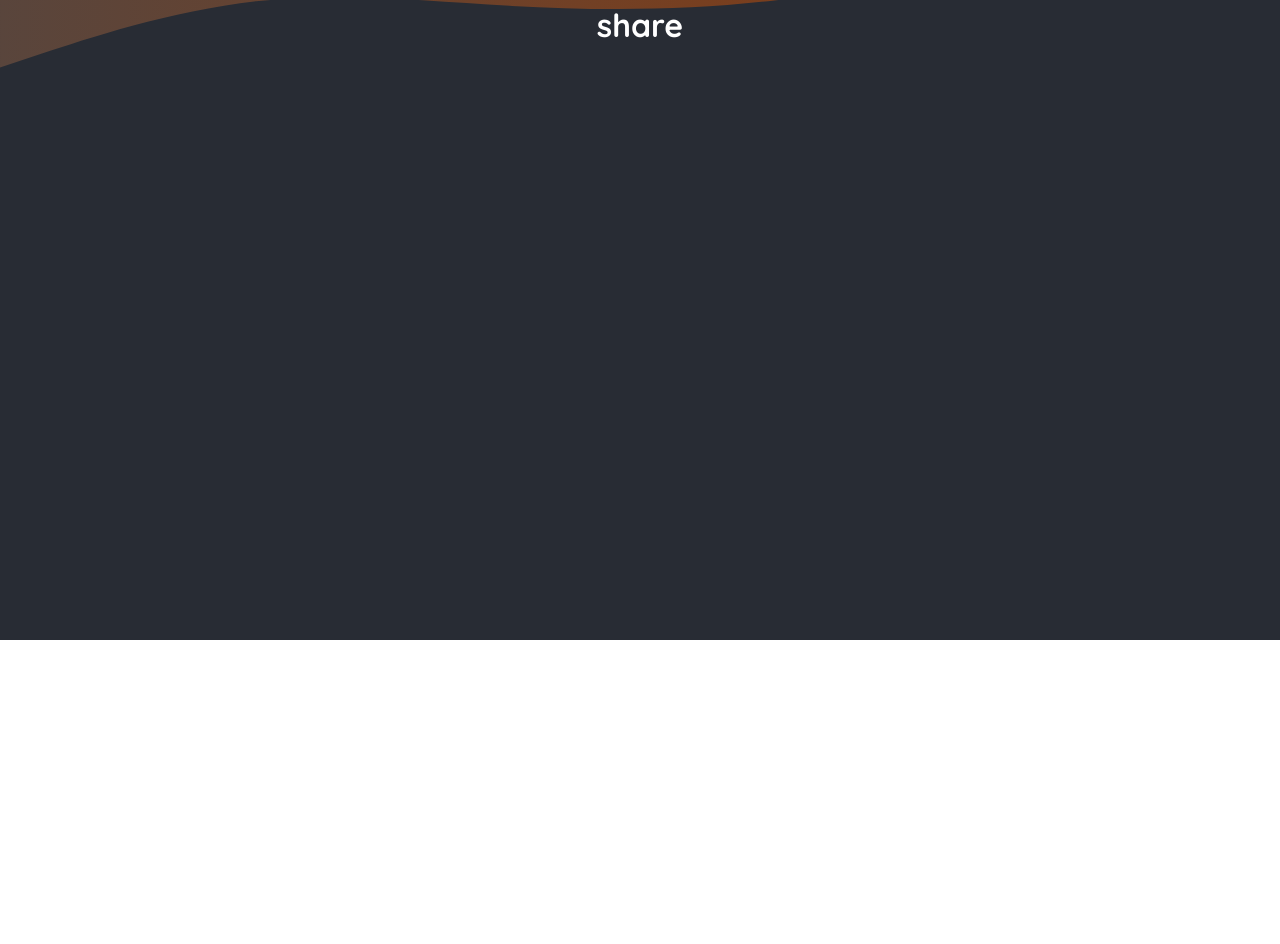
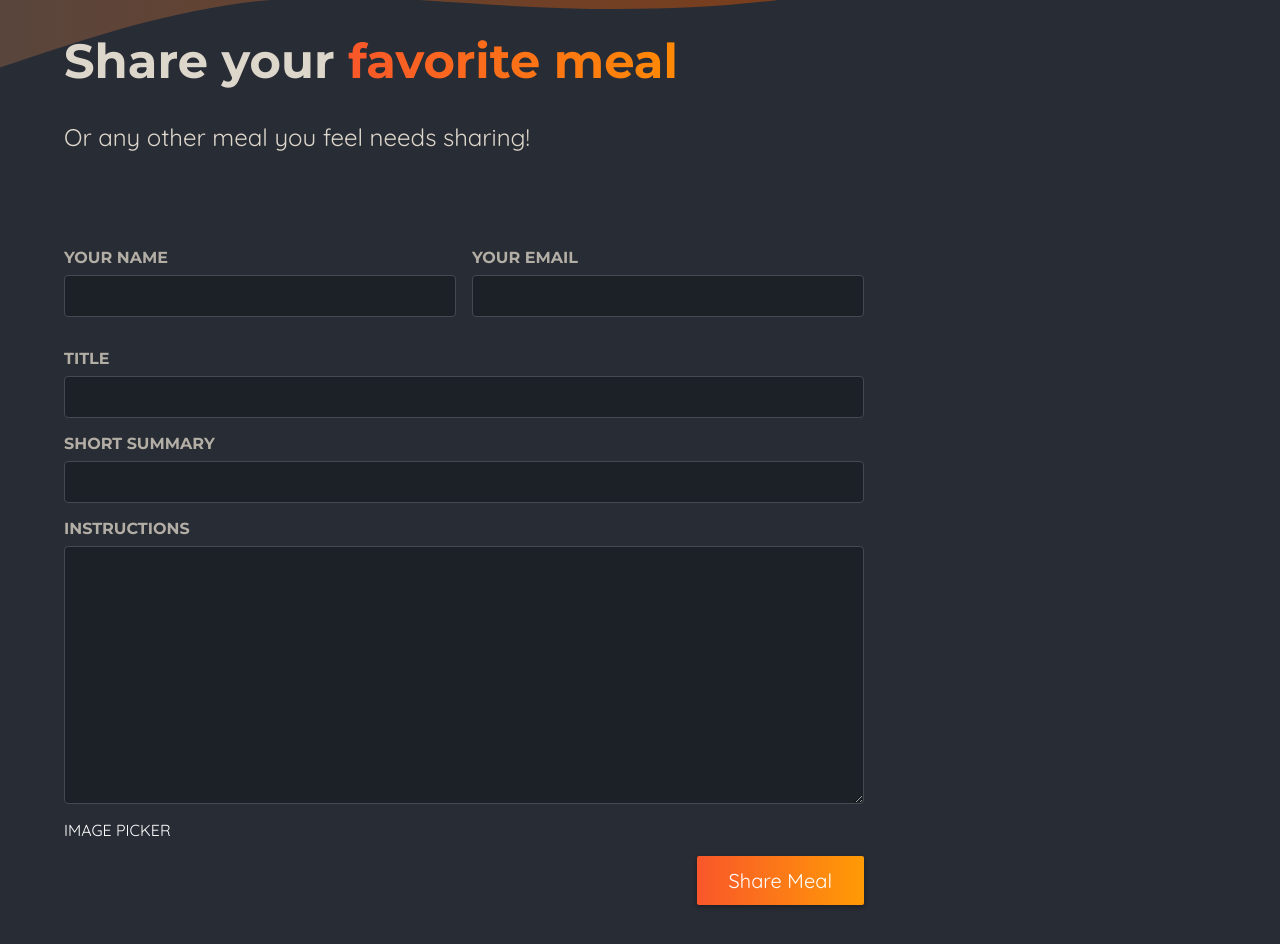
Before and after one commit to shaikat17/foodie-nextJS, a Next.js app: page /meals/share in a window 1280 px wide. Shown: the part 160-1104 px from the top of the page. Before the commit the page ends 800 px from the top, so only its background shows below. Built offline with nearby package versions, Linux system fonts and the light colour scheme.

Commit message:
Share meal page completed design.

```diff
--- a/app/meals/[mealSlug]/page.js
+++ b/app/meals/[mealSlug]/page.js
@@ -1,10 +1,14 @@
 import Image from 'next/image';
 import classes from './page.module.css';
 import { getMeal } from '@/lib/meals';
+import { notFound } from 'next/navigation';
 
 export default function MealDetailsPage({params}) {
     const meal = getMeal(params.mealSlug);
 
+  if(!meal) {
+    notFound();
+  }
     meal.instructions = meal.instructions.replace(/\n/g, '<br />');
   return (
     <>
--- a/app/meals/share/page.js
+++ b/app/meals/share/page.js
@@ -1,7 +1,49 @@
+import classes from './page.module.css';
+
 export default function ShareMealPage() {
-    return (
-        <main>
-            <h1 style={{ color: 'white', textAlign: 'center' }}>share</h1>
-        </main>
-    );
+  return (
+    <>
+      <header className={classes.header}>
+        <h1>
+          Share your <span className={classes.highlight}>favorite meal</span>
+        </h1>
+        <p>Or any other meal you feel needs sharing!</p>
+      </header>
+      <main className={classes.main}>
+        <form className={classes.form}>
+          <div className={classes.row}>
+            <p>
+              <label htmlFor="name">Your name</label>
+              <input type="text" id="name" name="name" required />
+            </p>
+            <p>
+              <label htmlFor="email">Your email</label>
+              <input type="email" id="email" name="email" required />
+            </p>
+          </div>
+          <p>
+            <label htmlFor="title">Title</label>
+            <input type="text" id="title" name="title" required />
+          </p>
+          <p>
+            <label htmlFor="summary">Short Summary</label>
+            <input type="text" id="summary" name="summary" required />
+          </p>
+          <p>
+            <label htmlFor="instructions">Instructions</label>
+            <textarea
+              id="instructions"
+              name="instructions"
+              rows="10"
+              required
+            ></textarea>
+          </p>
+          IMAGE PICKER
+          <p className={classes.actions}>
+            <button type="submit">Share Meal</button>
+          </p>
+        </form>
+      </main>
+    </>
+  );
 }
--- /dev/null
+++ b/app/meals/share/page.module.css
@@ -0,0 +1,98 @@
+.header {
+    gap: 3rem;
+    margin: 3rem auto 5rem auto;
+    width: 90%;
+    max-width: 75rem;
+    color: #ddd6cb;
+    font-size: 1.5rem;
+  }
+
+  .header h1 {
+    font-family: 'Montserrat', sans-serif;
+  }
+
+  .highlight {
+    background: linear-gradient(90deg, #f9572a, #ff8a05);
+    background-clip: text;
+    -webkit-background-clip: text;
+    -webkit-text-fill-color: transparent;
+  }
+
+  .main {
+    width: 90%;
+    max-width: 75rem;
+    margin: 3rem auto;
+    color: white;
+  }
+
+  .form {
+    max-width: 50rem;
+  }
+
+  .form label {
+    display: block;
+    margin-bottom: 0.5rem;
+    font-size: 1rem;
+    font-family: 'Montserrat', sans-serif;
+    text-transform: uppercase;
+    color: #b3aea5;
+    font-weight: bold;
+  }
+
+  .form input,
+  .form textarea {
+    display: block;
+    width: 100%;
+    padding: 0.5rem 1rem;
+    border-radius: 4px;
+    border: 1px solid #454952;
+    background: #1c2027;
+    font-size: 1.25rem;
+    font-family: 'Montserrat', sans-serif;
+    color: #ddd6cb;
+  }
+
+  .form input:focus,
+  .form textarea:focus {
+    outline-color: #f99f2a;
+    background-color: #1f252d;
+  }
+
+  .row {
+    display: flex;
+    gap: 1rem;
+  }
+
+  .row p {
+    width: 100%;
+  }
+
+  .actions {
+    text-align: right;
+  }
+
+  .actions button {
+    border: 0;
+    padding: 0.75rem 2rem;
+    background: linear-gradient(90deg, #f9572a, #ff9b05);
+    border: none;
+    color: #ffffff;
+    border-radius: 2px;
+    cursor: pointer;
+    font: inherit;
+    font-size: 1.25rem;
+    box-shadow: 0 2px 5px rgba(0, 0, 0, 0.3);
+  }
+
+  .actions button:hover,
+  .actions button:focus {
+    background: linear-gradient(90deg, #fd4715, #f9b241);
+  }
+
+  .actions button:disabled,
+  .actions button:hover:disabled,
+  .actions button:focus:disabled {
+    background: #ccc;
+    color: #979797;
+    cursor: not-allowed;
+  }
```
